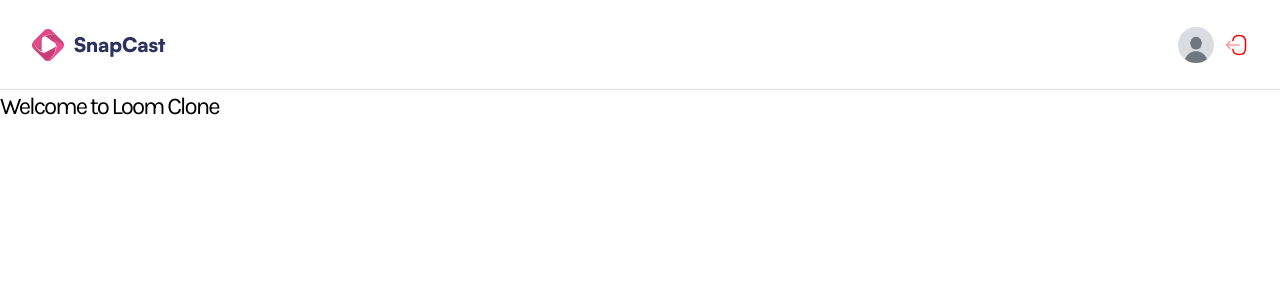
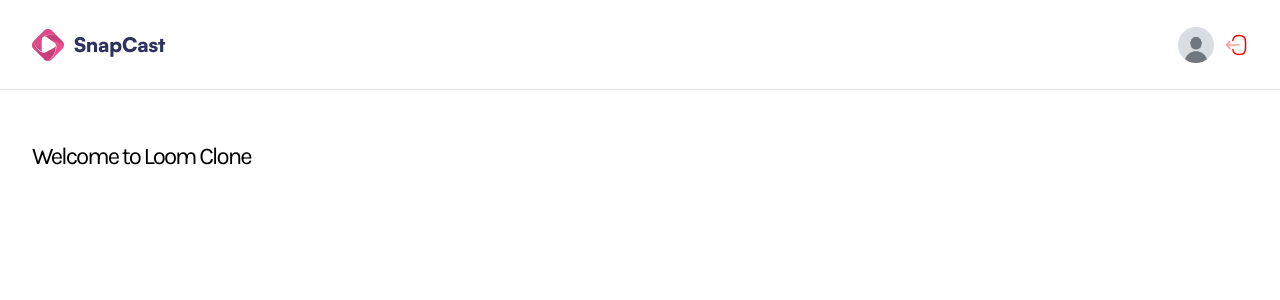
Before and after one commit to ZhangChunXian/Full-Stack-Screen-Recording, a Next.js app: page / in a window 1280 px wide. Shown: the top 300 px of the page. Built offline with nearby package versions, Linux system fonts and the light colour scheme.

Commit message:
08_更新页面布局，将外层div替换为main元素，并添加wrapper类以优化样式结构

```diff
--- a/app/(root)/page.tsx
+++ b/app/(root)/page.tsx
@@ -2,9 +2,9 @@ import React from 'react'
 
 const page = () => {
   return (
-    <div>
+    <main className="wrapper page">
       <h1 className='text-2xl font-karla'>Welcome to Loom Clone</h1>
-    </div>
+    </main>
   )
 }
 
```
